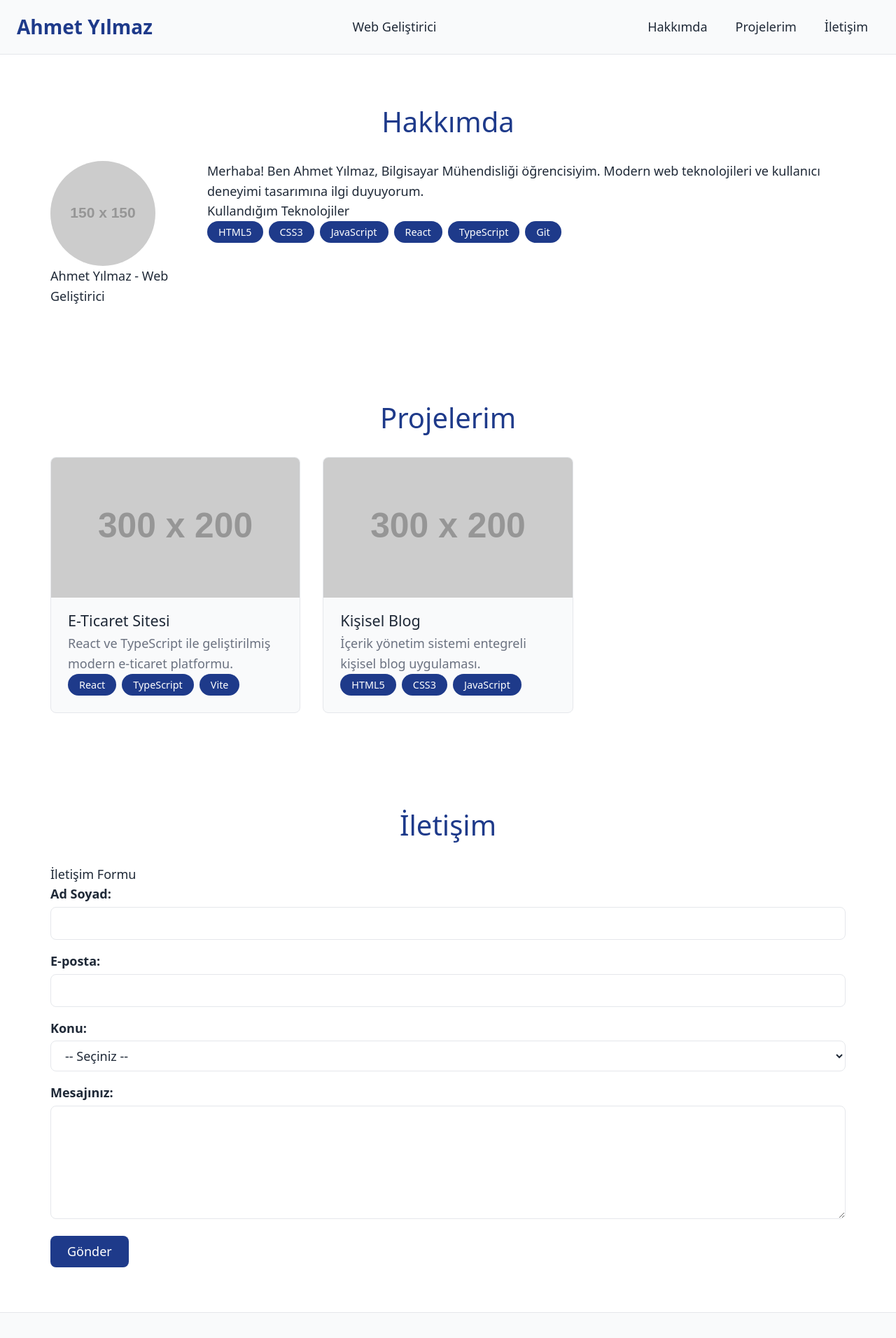
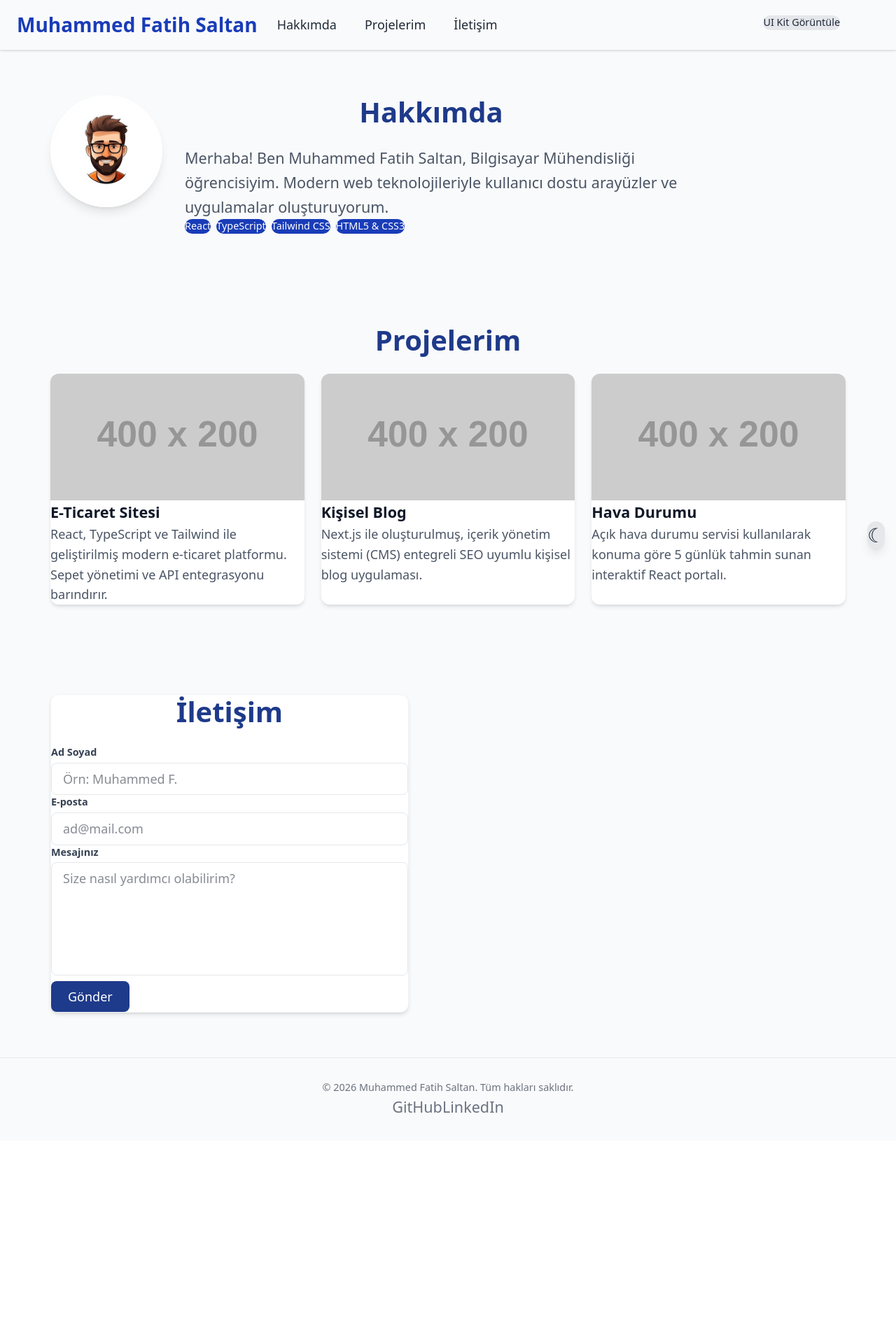
Before and after one commit to MuhammedFatihSaltan/web-lab-hello, a React (Vite) app: page / in a window 1280 px wide. Shown: the top 1912 px of the page at 70% size. After the commit the page ends 1630 px from the top, so only its background shows below. Built offline with nearby package versions, Linux system fonts and the light colour scheme.

Commit message:
feat: migrate portfolio to Tailwind CSS

```diff
--- a/index.html
+++ b/index.html
@@ -4,8 +4,8 @@
     <meta charset="UTF-8" />
     <link rel="icon" type="image/svg+xml" href="/vite.svg" />
     <meta name="viewport" content="width=device-width, initial-scale=1.0">
-    <meta name="description" content="Ahmet Yılmaz - Web Geliştirici Kişisel Portföy" />
-    <title>Ahmet Yılmaz | Web Geliştirici</title>
+    <meta name="description" content="Muhammed Fatih Saltan - Web Geliştirici Kişisel Portföy" />
+    <title>Muhammed Fatih Saltan | Web Geliştirici</title>
   </head>
   <body>
     <div id="root"></div>
--- a/src/App.tsx
+++ b/src/App.tsx
@@ -1,176 +1,205 @@
-import './App.css'
+import { useState, useEffect } from "react";
+import Button from "./components/Button";
+import Input from "./components/Input";
+import Card from "./components/Card";
+import UIKit from "./pages/UIKit";
+import "./App.css";
 
 function App() {
+  const [isDark, setIsDark] = useState(false);
+  const [showUIKit, setShowUIKit] = useState(false);
+
+  useEffect(() => {
+    if (isDark) {
+      document.documentElement.classList.add("dark");
+    } else {
+      document.documentElement.classList.remove("dark");
+    }
+  }, [isDark]);
+
   return (
+    <div className="min-h-screen bg-gray-50 dark:bg-gray-900 transition-colors duration-200 text-gray-900 dark:text-gray-100 flex flex-col font-sans relative">
+
+      {/* Dev Toggle Bar */}
+      <div className="absolute top-4 right-20 z-50">
+        <Button
+          variant="secondary"
+          size="sm"
+          onClick={() => setShowUIKit(!showUIKit)}
+        >
+          {showUIKit ? "Portföyü Görüntüle" : "UI Kit Görüntüle"}
+        </Button>
+      </div>
+
+      {/* Tema Değiştirme Butonu (Sabit) */}
+      <button
+        onClick={() => setIsDark(!isDark)}
+        className="fixed bottom-4 right-4 z-50 bg-gray-200 dark:bg-gray-700 text-gray-800 dark:text-gray-200 p-3 rounded-full shadow-lg hover:scale-110 transition-transform focus:outline-none focus:ring-2 focus:ring-offset-2 focus:ring-gray-400 dark:focus:ring-gray-500"
+        aria-label="Tema Değiştir"
+      >
+        <span className="dark:hidden text-xl" aria-hidden="true">&#9790;</span>
+        <span className="hidden dark:inline text-xl" aria-hidden="true">&#9728;</span>
+      </button>
+
+      {showUIKit ? (
+        <UIKit />
+      ) : (
         <>
-      <a href="#main-content" className="skip-link">
-        Ana içeriğe atla
+          {/* Header ve Navigasyon */}
+          <a href="#main-content" className="sr-only focus:not-sr-only focus:absolute focus:top-0 focus:left-0 bg-blue-800 text-white p-2 z-50">
+            Ana İçeriğe Atla
           </a>
-
-      <header>
-        <h1 className="site-title">Ahmet Yılmaz</h1>
-        <p>Web Geliştirici</p>
-
+          <header className="sticky top-0 z-40 bg-white dark:bg-gray-900 border-b border-gray-200 dark:border-gray-700 transition-colors duration-200 shadow-sm">
+            <div className="max-w-6xl mx-auto px-4 py-3 flex flex-col sm:flex-row justify-between items-center gap-3">
+              <h1 className="text-xl font-bold text-blue-800 dark:text-blue-300">
+                Muhammed Fatih Saltan
+              </h1>
               <nav aria-label="Ana navigasyon">
-          <ul>
-            <li><a href="#hakkimda">Hakkımda</a></li>
-            <li><a href="#projeler">Projelerim</a></li>
-            <li><a href="#iletisim">İletişim</a></li>
+                <ul className="flex flex-wrap gap-2 justify-center">
+                  <li>
+                    <a href="#hakkimda" className="px-3 py-1 rounded-md text-gray-700 dark:text-gray-300 hover:bg-blue-100 dark:hover:bg-gray-800 transition-colors font-medium">Hakkımda</a>
+                  </li>
+                  <li>
+                    <a href="#projeler" className="px-3 py-1 rounded-md text-gray-700 dark:text-gray-300 hover:bg-blue-100 dark:hover:bg-gray-800 transition-colors font-medium">Projelerim</a>
+                  </li>
+                  <li>
+                    <a href="#iletisim" className="px-3 py-1 rounded-md text-gray-700 dark:text-gray-300 hover:bg-blue-100 dark:hover:bg-gray-800 transition-colors font-medium">İletişim</a>
+                  </li>
                 </ul>
               </nav>
+            </div>
           </header>
 
-      <main id="main-content">
-        <section id="hakkimda" aria-labelledby="hakkimda-baslik">
-          <h2 id="hakkimda-baslik">Hakkımda</h2>
+          <main id="main-content" className="flex-1 w-full max-w-6xl mx-auto flex flex-col items-center">
 
-          <div className="about-content">
-            <figure>
+            {/* Hakkımda Bölümü */}
+            <section id="hakkimda" className="py-16 px-4 w-full">
+              <div className="max-w-4xl mx-auto flex flex-col md:flex-row items-center md:items-start gap-8">
+                <figure className="shrink-0">
                   <img
-                src="https://via.placeholder.com/150"
-                alt="Ahmet Yılmaz'ın profil fotoğrafı, mavi gömlekli, gülümseyen"
-                width="150"
-                height="150"
+                    src="/profil.jpg"
+                    alt="Muhammed Fatih Saltan vesikalık fotoğrafı"
+                    className="w-40 h-40 rounded-full object-cover shadow-lg border-4 border-white dark:border-gray-800"
+                    onError={(e) => {
+                      e.currentTarget.src = "https://via.placeholder.com/150/1E3A8A/FFFFFF?text=MF";
+                    }}
                   />
-              <figcaption>Ahmet Yılmaz - Web Geliştirici</figcaption>
                 </figure>
-
-            <div>
-              <p>
-                Merhaba! Ben Ahmet Yılmaz, Bilgisayar Mühendisliği öğrencisiyim.
-                Modern web teknolojileri ve kullanıcı deneyimi tasarımına ilgi duyuyorum.
+                <div className="flex-1 text-center md:text-left">
+                  <h2 className="text-3xl font-bold text-gray-900 dark:text-white mb-4">
+                    Hakkımda
+                  </h2>
+                  <p className="text-gray-600 dark:text-gray-300 mb-6 leading-relaxed text-lg">
+                    Merhaba! Ben Muhammed Fatih Saltan, Bilgisayar Mühendisliği öğrencisiyim. Modern web teknolojileriyle kullanıcı dostu arayüzler ve uygulamalar oluşturuyorum.
                   </p>
-
-              <h3>Kullandığım Teknolojiler</h3>
-              <ul
-                className="skill-tags"
-                role="list"
-                aria-label="Beceri etiketleri"
-              >
-                <li>HTML5</li>
-                <li>CSS3</li>
-                <li>JavaScript</li>
-                <li>React</li>
-                <li>TypeScript</li>
-                <li>Git</li>
+                  <ul className="flex flex-wrap justify-center md:justify-start gap-2" aria-label="Kullanılan Teknolojiler">
+                    <li className="bg-blue-800 dark:bg-blue-700 text-white px-3 py-1 rounded-full text-sm font-medium">React</li>
+                    <li className="bg-blue-800 dark:bg-blue-700 text-white px-3 py-1 rounded-full text-sm font-medium">TypeScript</li>
+                    <li className="bg-blue-800 dark:bg-blue-700 text-white px-3 py-1 rounded-full text-sm font-medium">Tailwind CSS</li>
+                    <li className="bg-blue-800 dark:bg-blue-700 text-white px-3 py-1 rounded-full text-sm font-medium">HTML5 & CSS3</li>
                   </ul>
                 </div>
               </div>
             </section>
 
-        <section id="projeler" aria-labelledby="projeler-baslik">
-          <h2 id="projeler-baslik">Projelerim</h2>
+            {/* Projelerim Bölümü */}
+            <section id="projeler" className="py-16 px-4 w-full bg-gray-50 dark:bg-gray-900 transition-colors duration-200">
+              <div className="max-w-6xl mx-auto">
+                <h2 className="text-3xl font-bold text-center text-gray-900 dark:text-white mb-10">
+                  Projelerim
+                </h2>
+                <div className="grid grid-cols-1 sm:grid-cols-2 lg:grid-cols-3 gap-6">
+                  <Card
+                    variant="elevated"
+                    title="E-Ticaret Sitesi"
+                    image="https://via.placeholder.com/400x200/2563EB/FFFFFF?text=E-Ticaret"
+                    imageAlt="E-Ticaret ana sayfa ekran görüntüsü"
+                  >
+                    React, TypeScript ve Tailwind ile geliştirilmiş modern e-ticaret platformu. Sepet yönetimi ve API entegrasyonu barındırır.
+                  </Card>
 
-          <div className="project-grid">
-            <article className="project-card">
-              <img
-                src="https://via.placeholder.com/300x200"
-                alt="E-ticaret sitesi ana sayfa ekran görüntüsü, ürün kartları ve arama çubuğu içeriyor"
-                width="300"
-                height="200"
-              />
-              <h3>E-Ticaret Sitesi</h3>
-              <p>React ve TypeScript ile geliştirilmiş modern e-ticaret platformu.</p>
-              <ul className="skill-tags" role="list" aria-label="E-Ticaret projesinde kullanılan teknolojiler">
-                <li>React</li>
-                <li>TypeScript</li>
-                <li>Vite</li>
-              </ul>
-            </article>
+                  <Card
+                    variant="elevated"
+                    title="Kişisel Blog"
+                    image="https://via.placeholder.com/400x200/7C3AED/FFFFFF?text=Blog"
+                    imageAlt="Blog sayfası ekran görüntüsü"
+                  >
+                    Next.js ile oluşturulmuş, içerik yönetim sistemi (CMS) entegreli SEO uyumlu kişisel blog uygulaması.
+                  </Card>
 
-            <article className="project-card">
-              <img
-                src="https://via.placeholder.com/300x200"
-                alt="Kişisel blog sitesi ekran görüntüsü, makale listesi ve kenar çubuğu içeriyor"
-                width="300"
-                height="200"
-              />
-              <h3>Kişisel Blog</h3>
-              <p>İçerik yönetim sistemi entegreli kişisel blog uygulaması.</p>
-              <ul className="skill-tags" role="list" aria-label="Blog projesinde kullanılan teknolojiler">
-                <li>HTML5</li>
-                <li>CSS3</li>
-                <li>JavaScript</li>
-              </ul>
-            </article>
+                  <Card
+                    variant="elevated"
+                    title="Hava Durumu"
+                    image="https://via.placeholder.com/400x200/16A34A/FFFFFF?text=Weather+App"
+                    imageAlt="Hava durumu uygulaması arayüzü"
+                  >
+                    Açık hava durumu servisi kullanılarak konuma göre 5 günlük tahmin sunan interaktif React portalı.
+                  </Card>
+                </div>
               </div>
             </section>
 
-        <section id="iletisim" aria-labelledby="iletisim-baslik">
-          <h2 id="iletisim-baslik">İletişim</h2>
-          <form action="#" method="POST" noValidate>
-            <fieldset>
-              <legend>İletişim Formu</legend>
-              <div className="form-group">
-                <label htmlFor="name">Ad Soyad:</label>
-                <input
-                  type="text"
+            {/* İletişim Formu */}
+            <section id="iletisim" className="py-16 px-4 w-full">
+              <div className="max-w-lg mx-auto bg-white dark:bg-gray-800 p-8 rounded-xl shadow-md border border-gray-100 dark:border-gray-700 transition-colors duration-200">
+                <h2 className="text-3xl font-bold text-center text-gray-900 dark:text-white mb-8">
+                  İletişim
+                </h2>
+                <form className="space-y-5" onSubmit={(e) => e.preventDefault()}>
+                  <Input
                     id="name"
-                  name="name"
+                    label="Ad Soyad"
+                    placeholder="Örn: Muhammed F."
                     required
-                  minLength={2}
-                  aria-describedby="name-error"
                   />
-                <small id="name-error" className="error-msg" role="alert"></small>
+                  <Input
+                    id="email"
+                    type="email"
+                    label="E-posta"
+                    placeholder="ad@mail.com"
+                    required
+                  />
+
+                  <div className="space-y-1 w-full relative">
+                    <label htmlFor="message" className="block text-sm font-medium text-gray-700 dark:text-gray-300">
+                      Mesajınız
+                    </label>
+                    <textarea
+                      id="message"
+                      rows={5}
+                      required
+                      placeholder="Size nasıl yardımcı olabilirim?"
+                      className="w-full px-3 py-2 rounded-lg border border-gray-300 dark:border-gray-600 focus:outline-none focus:ring-2 focus:ring-blue-500 bg-white dark:bg-gray-800 text-gray-900 dark:text-gray-100 resize-none transition-colors"
+                    ></textarea>
                   </div>
 
-              <div className="form-group">
-                <label htmlFor="email">E-posta:</label>
-                <input
-                  type="email"
-                  id="email"
-                  name="email"
-                  required
-                  aria-describedby="email-error"
-                />
-                <small id="email-error" className="error-msg" role="alert"></small>
+                  <div className="pt-2">
+                    <Button variant="primary" size="lg" type="submit" className="w-full">
+                        Gönder
+                    </Button>
                   </div>
-
-              <div className="form-group">
-                <label htmlFor="subject">Konu:</label>
-                <select
-                  id="subject"
-                  name="subject"
-                  required
-                  aria-describedby="subject-error"
-                >
-                  <option value="">-- Seçiniz --</option>
-                  <option value="is">İş Teklifi</option>
-                  <option value="soru">Soru</option>
-                  <option value="oneri">Öneri</option>
-                </select>
-                <small id="subject-error" className="error-msg" role="alert"></small>
+                </form>
               </div>
-
-              <div className="form-group">
-                <label htmlFor="message">Mesajınız:</label>
-                <textarea
-                  id="message"
-                  name="message"
-                  rows={5}
-                  required
-                  minLength={10}
-                  aria-describedby="message-error"
-                ></textarea>
-                <small id="message-error" className="error-msg" role="alert"></small>
-              </div>
-
-              <button type="submit">Gönder</button>
-            </fieldset>
-          </form>
             </section>
 
           </main>
 
-      <footer>
-        <p>&copy; 2025 Ahmet Yılmaz. Tüm hakları saklıdır.</p>
-        <p>
-          <a href="https://github.com/kullaniciadin" aria-label="GitHub profilimi yeni sekmede aç">GitHub</a> |
-          <a href="https://linkedin.com/in/kullaniciadin" aria-label="LinkedIn profilim">LinkedIn</a>
+          {/* Footer */}
+          <footer className="bg-gray-100 dark:bg-gray-900 border-t border-gray-200 dark:border-gray-700 text-center py-8 px-4 text-gray-500 dark:text-gray-400 text-sm mt-auto transition-colors duration-200">
+            <p className="mb-2">&copy; {new Date().getFullYear()} Muhammed Fatih Saltan. Tüm hakları saklıdır.</p>
+            <p className="space-x-4">
+              <a href="#" className="hover:text-blue-600 dark:hover:text-blue-400 transition-colors text-lg" aria-label="GitHub">
+                GitHub
+              </a>
+              <a href="#" className="hover:text-blue-600 dark:hover:text-blue-400 transition-colors text-lg" aria-label="LinkedIn">
+                LinkedIn
+              </a>
             </p>
           </footer>
         </>
-  )
+      )}
+    </div>
+  );
 }
 
-export default App
+export default App;
```
Also changed, not shown: public/profil.jpg (added). Lines whose indentation alone changed are shown as unchanged.
